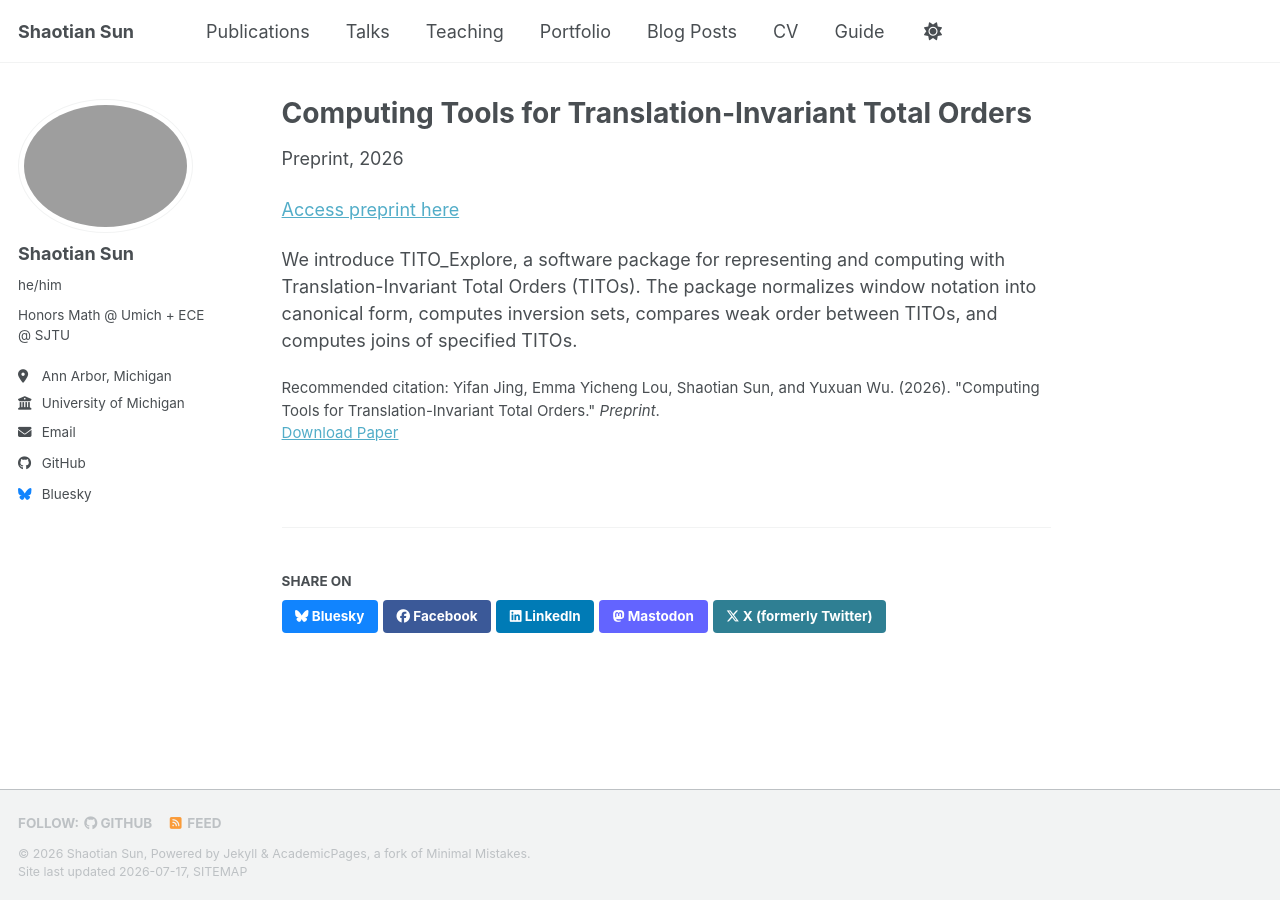
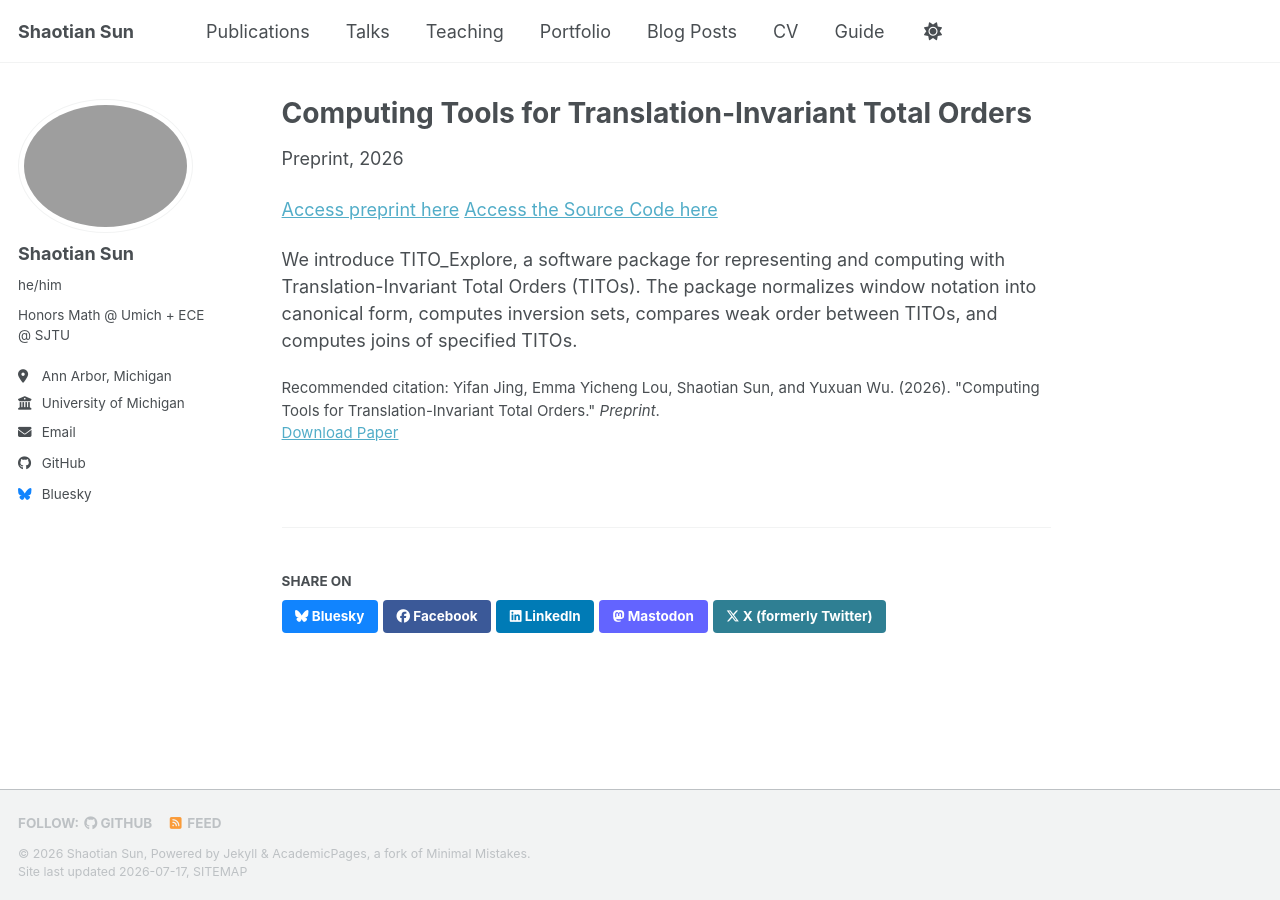
Before and after one commit to Shaotian-Sun/shaotian-sun.github.io, a Jekyll site: the page built from _publications/2026-07-13-computing-tools-for-translation-invariant-total-orders.md, in a window 1280 px wide. Built offline with Jekyll 4.4.1, drawn with Linux system fonts in a browser that asks for light colours; a style sheet for code colours, icons or effects is not loaded.

Commit message:
preprint: add source code link

```diff
--- a/_publications/2026-07-13-computing-tools-for-translation-invariant-total-orders.md
+++ b/_publications/2026-07-13-computing-tools-for-translation-invariant-total-orders.md
@@ -11,5 +11,6 @@ citation: "Yifan Jing, Emma Yicheng Lou, Shaotian Sun, and Yuxuan Wu. (2026). &q
 ---
 
 <a href="https://arxiv.org/abs/2607.11709">Access preprint here</a>
+<a href="https://github.com/emmaycl/TITO_Explore_package">Access the Source Code here</a>
 
 We introduce TITO_Explore, a software package for representing and computing with Translation-Invariant Total Orders (TITOs). The package normalizes window notation into canonical form, computes inversion sets, compares weak order between TITOs, and computes joins of specified TITOs.
```
